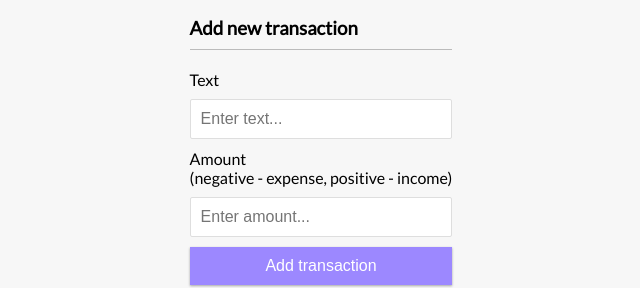
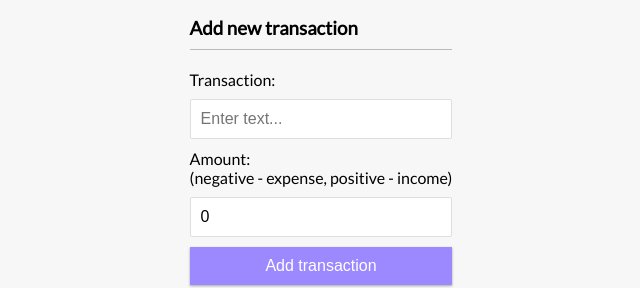
Before and after one commit to bolloland/expense-tracker-react, a React (Create React App) app: page / in a window 1280 px wide. Shown: the part 439-727 px from the top of the page, without its empty margins (319-959 px from the left). Built offline with nearby package versions, Linux system fonts and the light colour scheme.

Commit message:
useState for text and amount

```diff
--- a/public/index.html
+++ b/public/index.html
@@ -24,7 +24,7 @@
       work correctly both with client-side routing and a non-root public URL.
       Learn how to configure a non-root public URL by running `npm run build`.
     -->
-    <title>React App</title>
+    <title>EXPENSE TRACKER (REACT BUILD)</title>
   </head>
   <body>
     <noscript>You need to enable JavaScript to run this app.</noscript>
--- a/src/components/AddTransaction.js
+++ b/src/components/AddTransaction.js
@@ -10,14 +10,16 @@ const AddTransaction = () => {
     <h3>Add new transaction</h3>
         <form id="form">
             <div className="form-control">
-                <label htmlFor="text">Text</label>
-                <input type="text"  placeholder="Enter text..." />
+                <label htmlFor="text">Transaction:</label>
+                <input type="text" value={text} onChange={(e) => setText(e.target.value) }
+                placeholder="Enter text..." />
             </div>
             <div className="form-control">
                 <label htmlFor="amount"
-                >Amount <br />
+                >Amount: <br />
                 (negative - expense, positive - income)</label>
-                <input type="number" placeholder="Enter amount..." />
+                <input type="number" value={amount} onChange={(e) => setAmount(e.target.value) }
+                placeholder="Enter amount..." />
             </div>
         <button className="btn">Add transaction</button>
         </form>
```
